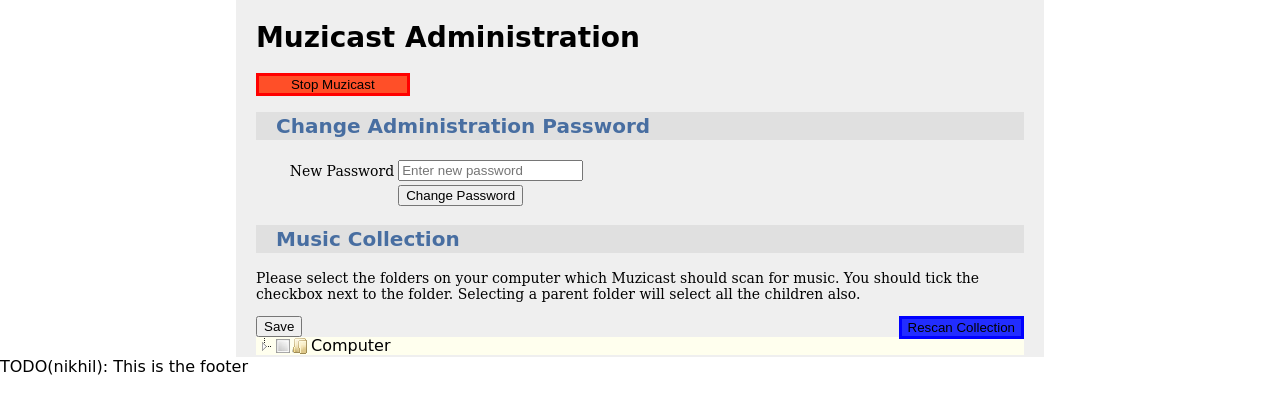
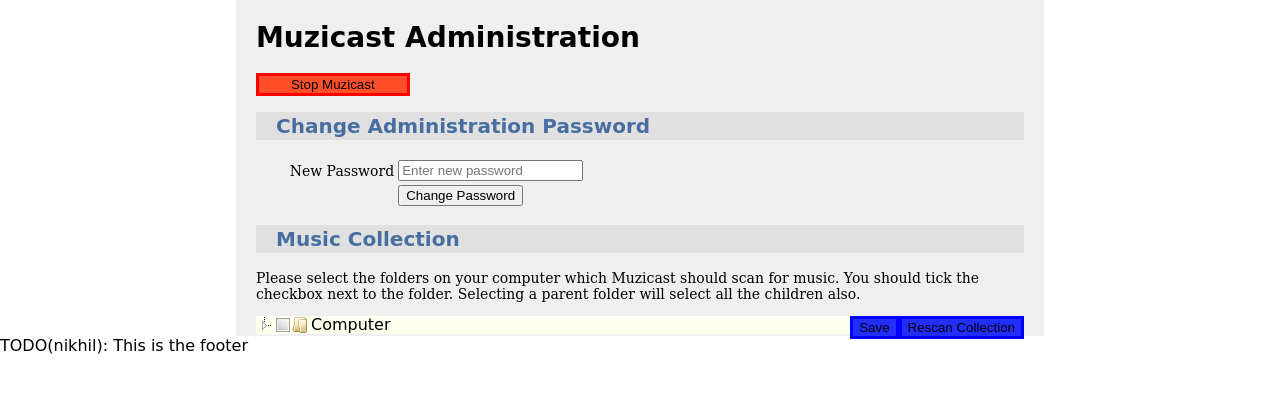
Before and after one commit to nikhilm/muzicast, a Python web app: template muzicast/web/templates/admin/index.html in a window 1280 px wide. Shown: the top 414 px of the page. Run offline with Jinja, Linux system fonts and the light colour scheme; the template is opened without the code that fills it, so the values that code supplies are empty.

Commit message:
Some styling for the save button

```diff
--- a/muzicast/web/static/styles/admin.css
+++ b/muzicast/web/static/styles/admin.css
@@ -47,3 +47,9 @@ div#stop-muzicast-div input {
     border: solid 3px blue;
     float: right;
 }
+
+#save-directories-button {
+    background: #222dff;
+    border: solid 3px blue;
+    float: right;
+}
```
